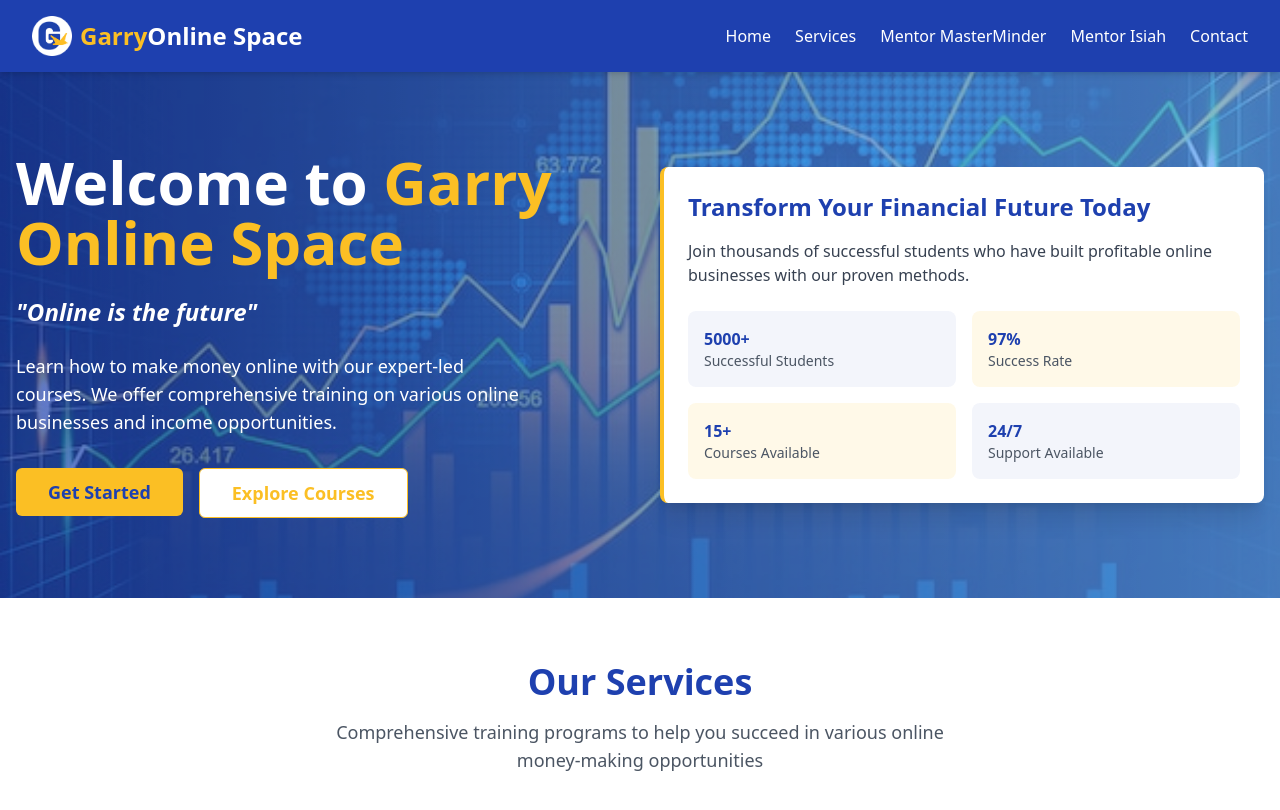
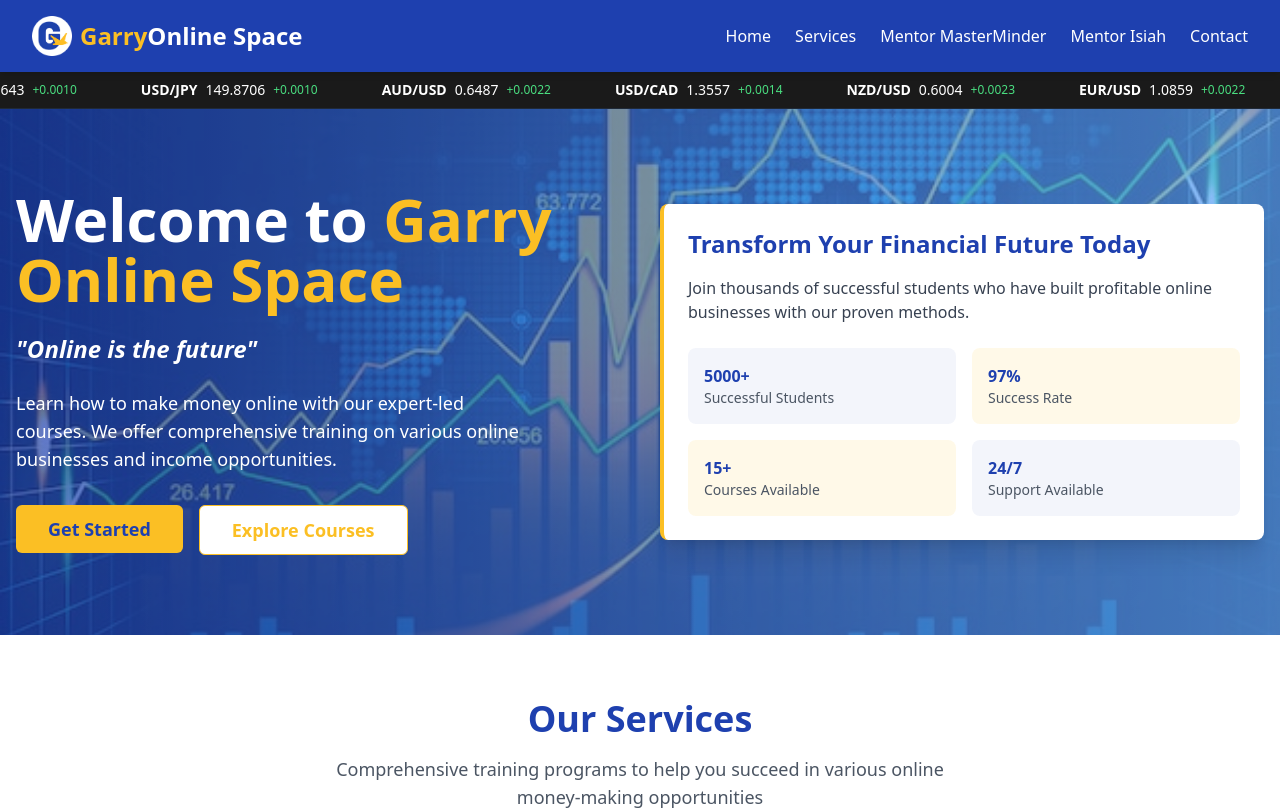
Before and after one commit to garryonlinespace/garry-online-space, a React (Vite) app: page / in a window 1280 px wide. Shown: the top 810 px of the page. Built offline with nearby package versions, Linux system fonts and the light colour scheme.

Commit message:
Add marquee section

```diff
--- /dev/null
+++ b/src/components/MarqueeTicker.tsx
@@ -0,0 +1,52 @@
+const MarqueeTicker = () => {
+  const currencyPairs = [
+    { pair: "EUR/USD", rate: "1.0859", change: "+0.0022", isPositive: true },
+    { pair: "GBP/USD", rate: "1.2643", change: "+0.0010", isPositive: true },
+    { pair: "USD/JPY", rate: "149.8706", change: "+0.0010", isPositive: true },
+    { pair: "AUD/USD", rate: "0.6487", change: "+0.0022", isPositive: true },
+    { pair: "USD/CAD", rate: "1.3557", change: "+0.0014", isPositive: true },
+    { pair: "NZD/USD", rate: "0.6004", change: "+0.0023", isPositive: true },
+  ];
+
+  // Duplicate the array for seamless loop
+  const duplicatedPairs = [...currencyPairs, ...currencyPairs];
+
+  return (
+    <div className="bg-[#1a1a1a] text-white py-2 overflow-hidden border-b border-gray-800">
+      <div className="relative flex">
+        <div className="animate-marquee flex gap-8 whitespace-nowrap">
+          {duplicatedPairs.map((item, index) => (
+            <div key={index} className="flex items-center gap-2 px-4">
+              <span className="font-semibold text-sm">{item.pair}</span>
+              <span className="text-sm">{item.rate}</span>
+              <span
+                className={`text-xs font-medium ${
+                  item.isPositive ? 'text-green-400' : 'text-red-400'
+                }`}
+              >
+                {item.change}
+              </span>
+            </div>
+          ))}
+        </div>
+        <div className="animate-marquee flex gap-8 whitespace-nowrap" aria-hidden="true">
+          {duplicatedPairs.map((item, index) => (
+            <div key={index} className="flex items-center gap-2 px-4">
+              <span className="font-semibold text-sm">{item.pair}</span>
+              <span className="text-sm">{item.rate}</span>
+              <span
+                className={`text-xs font-medium ${
+                  item.isPositive ? 'text-green-400' : 'text-red-400'
+                }`}
+              >
+                {item.change}
+              </span>
+            </div>
+          ))}
+        </div>
+      </div>
+    </div>
+  );
+};
+
+export default MarqueeTicker;
--- a/src/index.css
+++ b/src/index.css
@@ -99,3 +99,16 @@
     @apply bg-background text-foreground;
   }
 }
+
+@keyframes marquee {
+  0% {
+    transform: translateX(0);
+  }
+  100% {
+    transform: translateX(-50%);
+  }
+}
+
+.animate-marquee {
+  animation: marquee 25s linear infinite;
+}
--- a/src/pages/Index.tsx
+++ b/src/pages/Index.tsx
@@ -5,11 +5,13 @@ import Services from "@/components/Services";
 import Testimonials from "@/components/Testimonials";
 import CTASection from "@/components/CTASection";
 import Footer from "@/components/Footer";
+import MarqueeTicker from "@/components/MarqueeTicker";
 
 const Index = () => {
   return (
     <div className="min-h-screen flex flex-col">
       <Navbar />
+      <MarqueeTicker />
       <main>
         <Hero />
         <Services />
```
